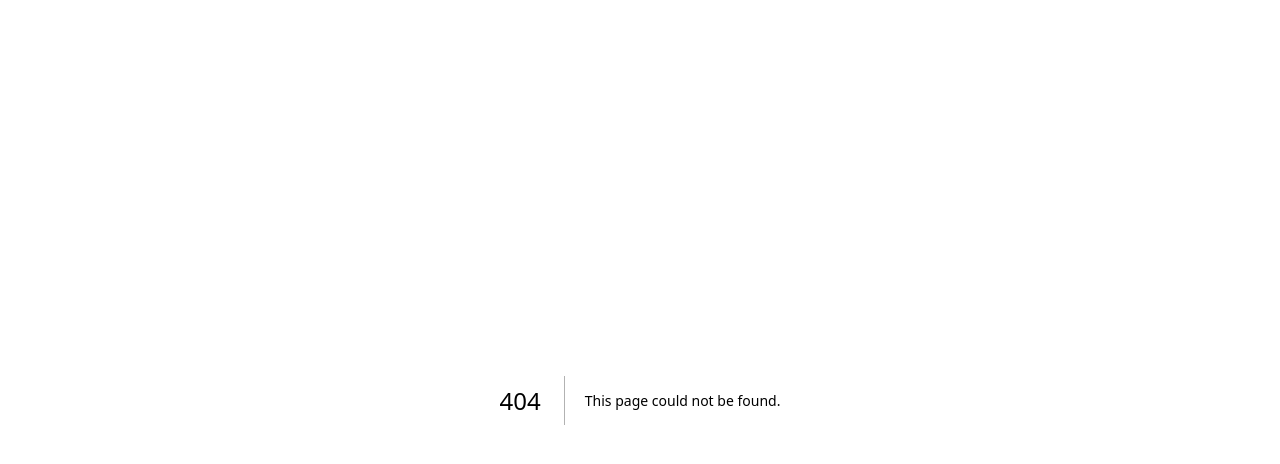
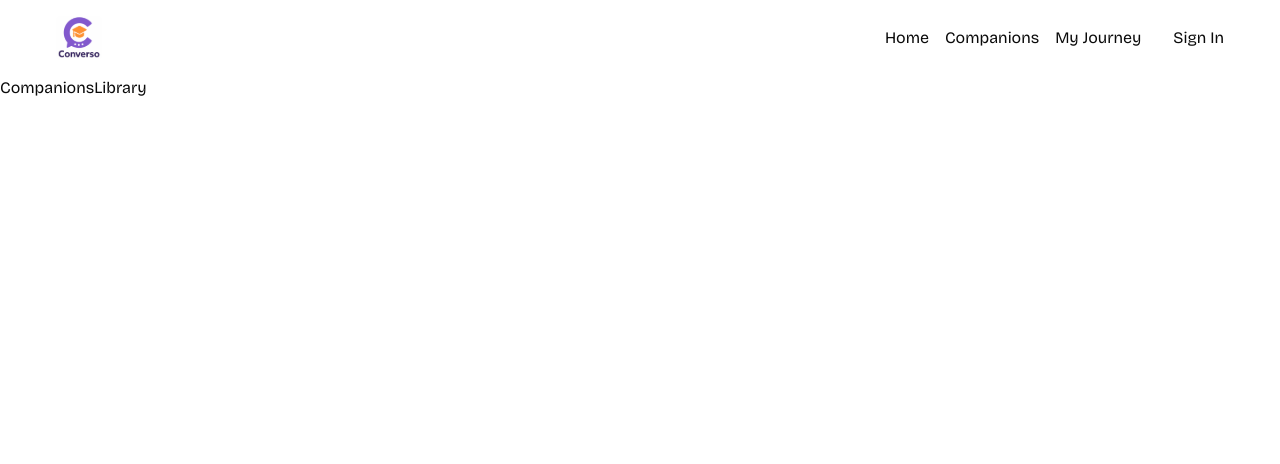
Before and after one commit to pi8878/saas-app, a Next.js app: page /companions in a window 1280 px wide. Before the commit this address had no page. Shown: the top 464 px of the page. Built offline with nearby package versions, Linux system fonts and the light colour scheme.

Commit message:
structured code for now with boilerplates

```diff
--- /dev/null
+++ b/app/companions/NavItems.tsx
@@ -0,0 +1,21 @@
+import Link from "next/link"
+
+const navItems = [
+    { label: 'Home', href: '/' },
+    {label: 'Companions', href: '/companions'},
+    {label: 'My Journey', href: 'my-journey' }
+]
+
+const NavItems = () => {
+  return (
+    <nav className="flex items-center gap-4">
+           {navItems.map(({ label, href }) => (
+                <Link href={href} key={label}>
+                    {label}
+                </Link>
+            ))}
+    </nav>
+  )
+}
+
+export default NavItems
--- /dev/null
+++ b/app/companions/Navbar.tsx
@@ -0,0 +1,26 @@
+import Image from 'next/image'
+import Link from 'next/link'
+import NavItems from './NavItems'
+
+const Navbar = () => {
+  return (
+    <nav className="navbar">
+        <Link href="/">
+            <div className="flex items-center gap-2.5 cursor-pointer">
+                <Image
+                    src="/images/logo.svg"
+                    alt="logo"
+                    width={46}
+                    height={44}
+                />
+            </div>
+        </Link>
+        <div className="flex items-center gap-8">
+            <NavItems />
+            <p>Sign In</p>
+        </div>
+    </nav>
+  )
+}
+
+export default Navbar
--- /dev/null
+++ b/app/companions/[id]/page.tsx
@@ -0,0 +1,9 @@
+import React from 'react'
+
+const CompanionSession = () => {
+  return (
+    <div>CompanionSession</div>
+  )
+}
+
+export default CompanionSession
--- /dev/null
+++ b/app/companions/new/page.tsx
@@ -0,0 +1,9 @@
+import React from 'react'
+
+const NewCompanion = () => {
+  return (
+    <div> NewCompanion</div>
+  )
+}
+
+export default NewCompanion
--- /dev/null
+++ b/app/companions/page.tsx
@@ -0,0 +1,9 @@
+import React from 'react'
+
+const CompanionsLibrary = () => {
+  return (
+    <div> CompanionsLibrary</div>
+  )
+}
+
+export default CompanionsLibrary
--- a/app/layout.tsx
+++ b/app/layout.tsx
@@ -1,6 +1,7 @@
 import type { Metadata } from "next";
 import { Bricolage_Grotesque } from "next/font/google";
 import "./globals.css";
+import Navbar from "./companions/Navbar";
 
 const bricolage = Bricolage_Grotesque({
   variable: "--font-bricolage",
@@ -19,7 +20,10 @@ export default function RootLayout({
 }>) {
   return (
     <html lang="en">
-      <body className={`${bricolage.variable} antialiased`}>{children}</body>
+      <body className={`${bricolage.variable} antialiased`}>
+        <Navbar />
+        {children}
+      </body>
     </html>
   );
 }
--- /dev/null
+++ b/app/my-journey/page.tsx
@@ -0,0 +1,9 @@
+import React from 'react'
+
+const Profile = () => {
+  return (
+    <div>Profile</div>
+  )
+}
+
+export default Profile
--- /dev/null
+++ b/app/sign-in/page.tsx
@@ -0,0 +1,9 @@
+import React from 'react'
+
+const page = () => {
+  return (
+    <div>Sign In</div>
+  )
+}
+
+export default page
--- /dev/null
+++ b/app/subscription/page.tsx
@@ -0,0 +1,9 @@
+import React from 'react'
+
+const Subscription = () => {
+  return (
+    <div>Subscription</div>
+  )
+}
+
+export default Subscription
```
